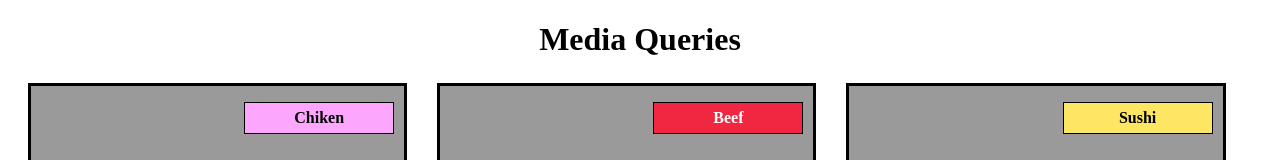
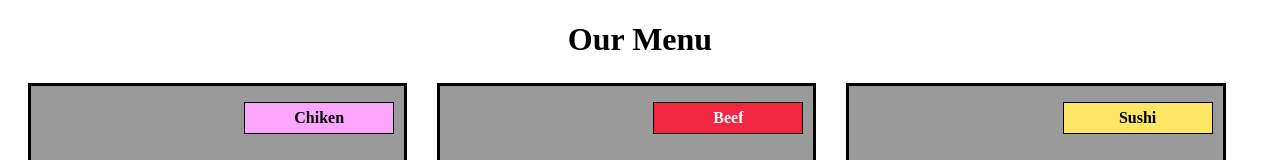
Before and after one commit to r-dca/module2-solution, a plain HTML site: page index.html in a window 1280 px wide. Shown: the top 160 px of the page. Drawn offline with Linux system fonts and the light colour scheme.

Commit message:
Update index.html

```diff
--- a/index.html
+++ b/index.html
@@ -6,7 +6,7 @@
 <link rel="stylesheet" href="css/style.css">
 </head>
 <body>
-<h1>Media Queries</h1>
+<h1>Our Menu</h1>
 <div id="d1"><p id="first">Chiken</p><p class="text">Lorem ipsum dolor sit amet, consectetur adipisicing elit. Dicta beatae voluptatibus veniam placeat iure unde assumenda porro neque voluptate esse sit magnam facilis labore odit, provident a ea! Nulla, minima.Lorem ipsum dolor sit amet, consectetur adipisicing elit. Eius nemo vitae, cupiditate odio magnam reprehenderit esse eum reiciendis repellendus incidunt sequi! Autem, laudantium, accusamus. Doloribus tempora alias minima laborum, provident!</p></div>
 <div id="d2"><p id="second">Beef</p><p class="text">Lorem ipsum dolor sit amet, consectetur adipisicing elit. Dicta beatae voluptatibus veniam placeat iure unde assumenda porro neque voluptate esse sit magnam facilis labore odit, provident a ea! Nulla, minima.Lorem ipsum dolor sit amet, consectetur adipisicing elit. Eius nemo vitae, cupiditate odio magnam reprehenderit esse eum reiciendis repellendus incidunt sequi! Autem, laudantium, accusamus. Doloribus tempora alias minima laborum, provident!</p></div>
 <div id="d3"><p id="third">Sushi</p><p class="text">Lorem ipsum dolor sit amet, consectetur adipisicing elit. Dicta beatae voluptatibus veniam placeat iure unde assumenda porro neque voluptate esse sit magnam facilis labore odit, provident a ea! Nulla, minima.Lorem ipsum dolor sit amet, consectetur adipisicing elit. Eius nemo vitae, cupiditate odio magnam reprehenderit esse eum reiciendis repellendus incidunt sequi! Autem, laudantium, accusamus. Doloribus tempora alias minima laborum, provident!</p></div>
```
